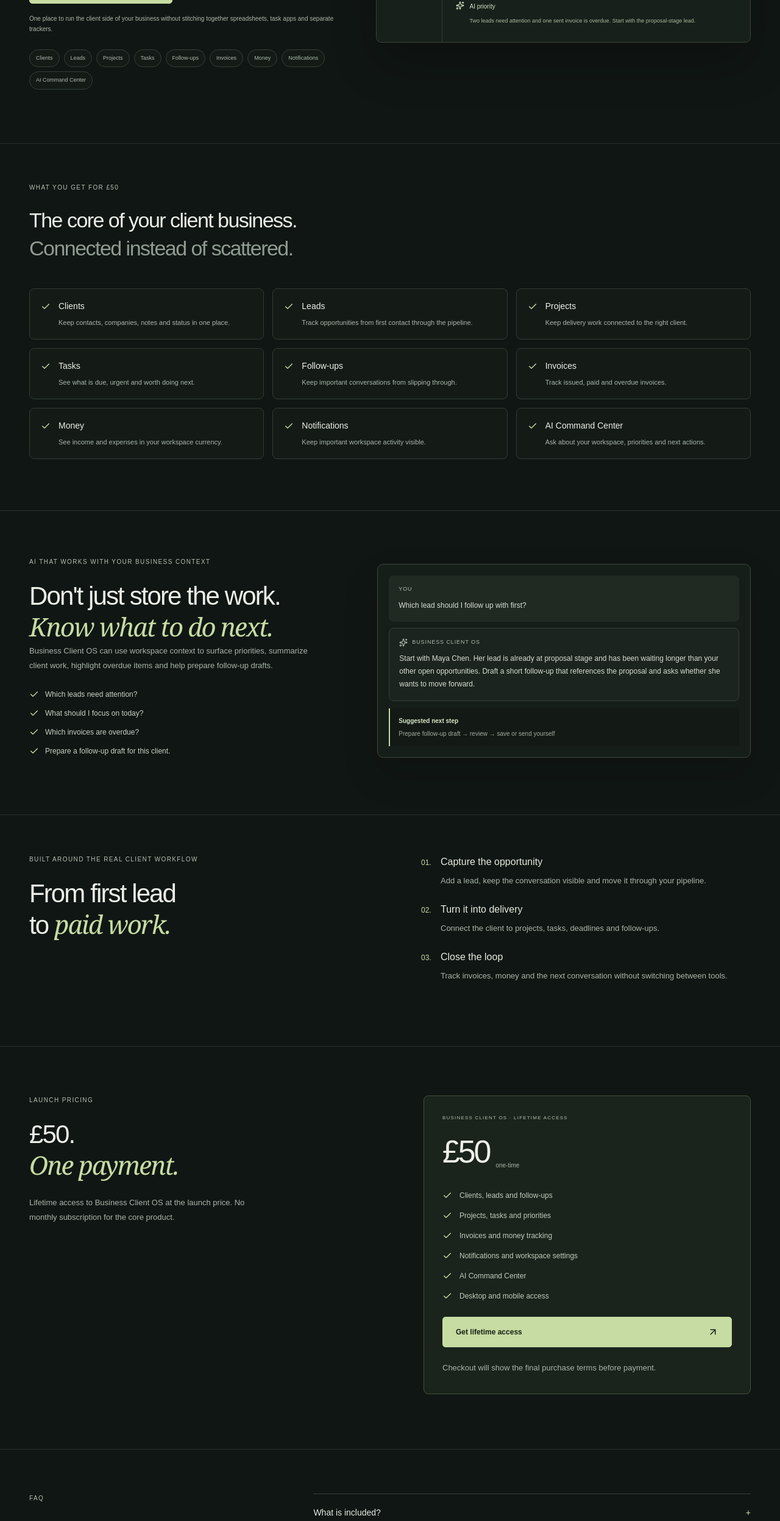
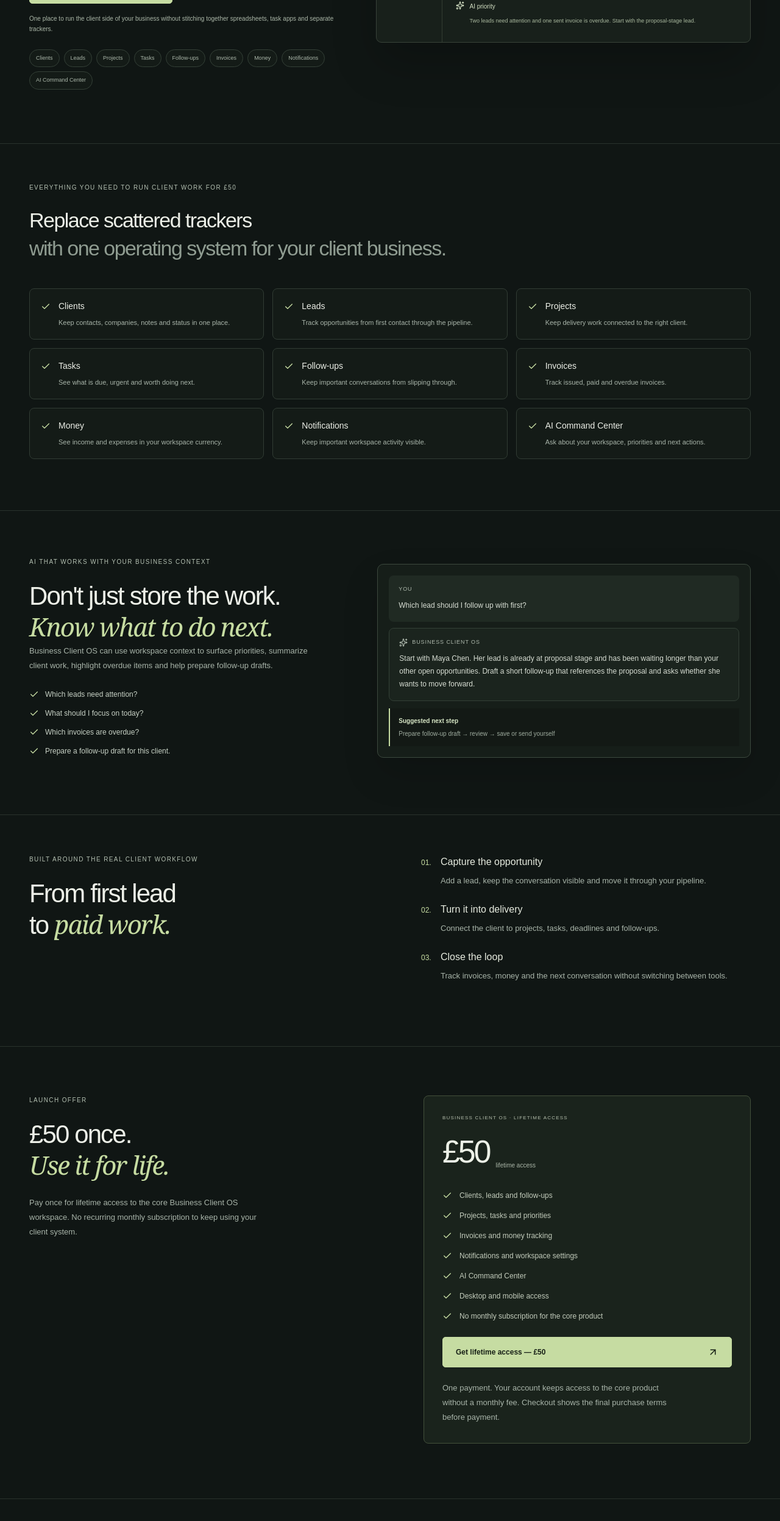
Before and after one commit to GiulianoM6/business-client-os, a Next.js app: page / in a window 1280 px wide. Shown: the part 668-3163 px from the top of the page at 61% size. Built offline with nearby package versions, Linux system fonts and the light colour scheme; no server answers.

Commit message:
marketing: strengthen lifetime offer and value

```diff
--- a/app/page.tsx
+++ b/app/page.tsx
@@ -173,11 +173,11 @@ export default function Home() {
         </section>
 
         <section id="workspace" className={styles.workspace}>
-          <p className={styles.eyebrow}>What you get for £50</p>
+          <p className={styles.eyebrow}>Everything you need to run client work for £50</p>
           <h2>
-            The core of your client business.
+            Replace scattered trackers
             <br />
-            <span>Connected instead of scattered.</span>
+            <span>with one operating system for your client business.</span>
           </h2>
 
           <div className={styles.moduleGrid}>
@@ -289,15 +289,15 @@ export default function Home() {
 
         <section id="access" className={styles.access}>
           <div>
-            <p className={styles.eyebrow}>Launch pricing</p>
+            <p className={styles.eyebrow}>Launch offer</p>
             <h2>
-              £50.
+              £50 once.
               <br />
-              <em>One payment.</em>
+              <em>Use it for life.</em>
             </h2>
             <p>
-              Lifetime access to Business Client OS at the launch price. No monthly
-              subscription for the core product.
+              Pay once for lifetime access to the core Business Client OS workspace.
+              No recurring monthly subscription to keep using your client system.
             </p>
           </div>
 
@@ -305,7 +305,7 @@ export default function Home() {
             <p className={styles.smallLabel}>BUSINESS CLIENT OS · LIFETIME ACCESS</p>
             <div className={styles.priceRow}>
               <h3>£50</h3>
-              <span>one-time</span>
+              <span>lifetime access</span>
             </div>
 
             <ul>
@@ -316,6 +316,7 @@ export default function Home() {
                 "Notifications and workspace settings",
                 "AI Command Center",
                 "Desktop and mobile access",
+                "No monthly subscription for the core product",
               ].map((item) => (
                 <li key={item}>
                   <Check size={16} />
@@ -325,10 +326,13 @@ export default function Home() {
             </ul>
 
             <Link href="/checkout" className={styles.cta}>
-              Get lifetime access <ArrowUpRight size={18} />
+              Get lifetime access — £50 <ArrowUpRight size={18} />
             </Link>
 
-            <p className={styles.note}>Checkout will show the final purchase terms before payment.</p>
+            <p className={styles.note}>
+              One payment. Your account keeps access to the core product without a monthly fee.
+              Checkout shows the final purchase terms before payment.
+            </p>
           </div>
         </section>
 
```
